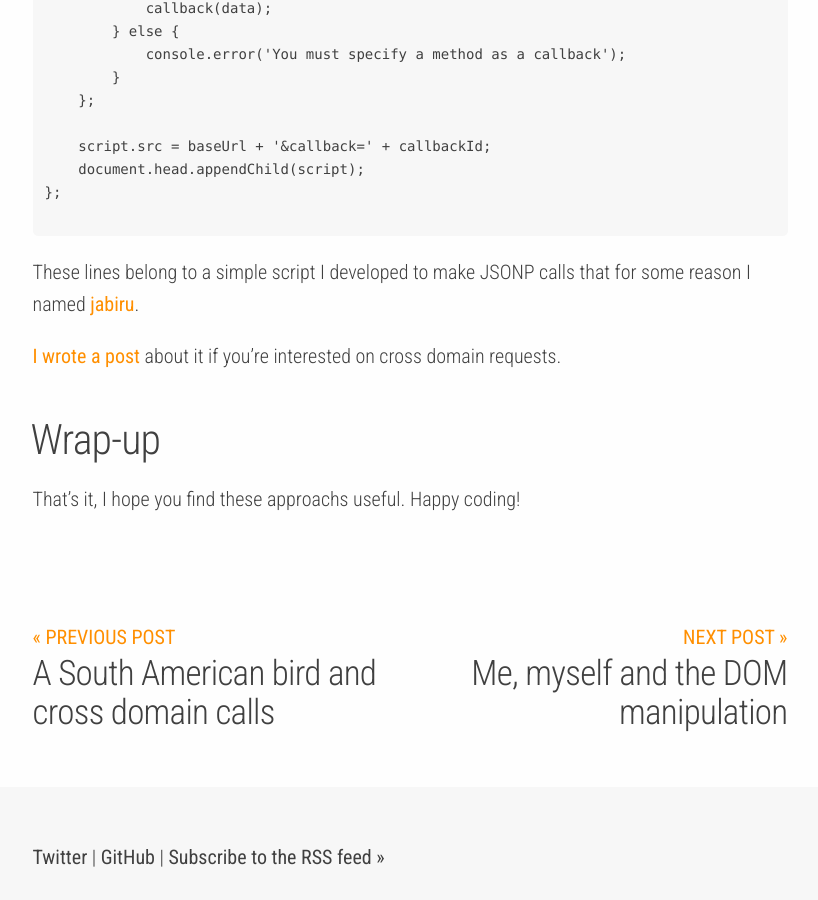
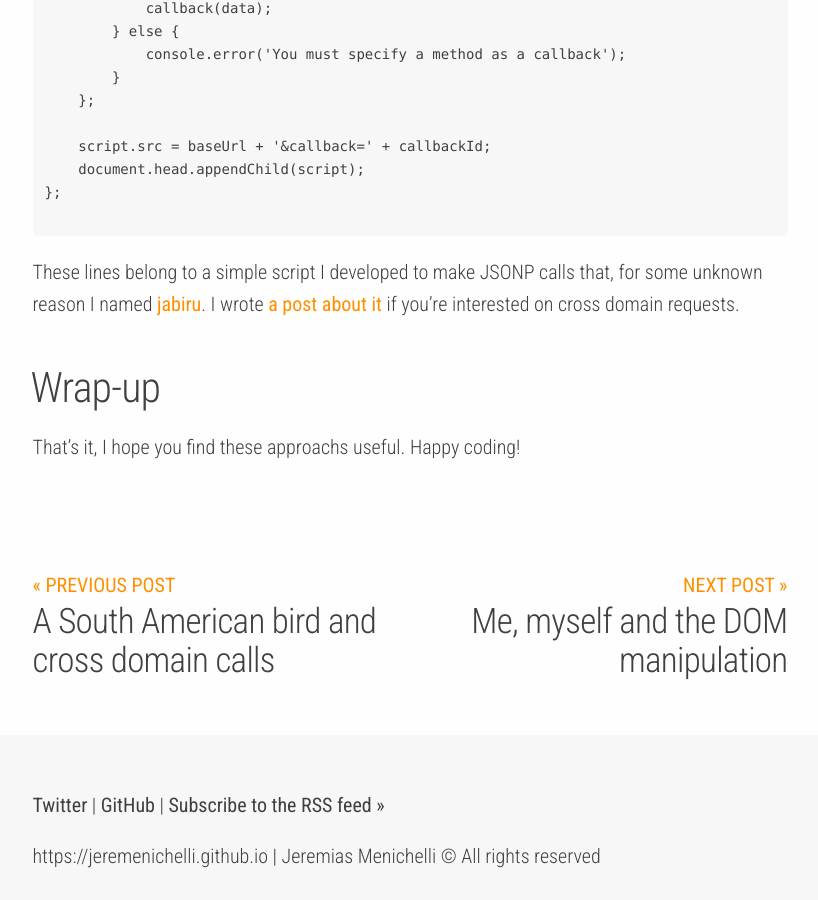
Before and after one commit to jeremenichelli/jeremenichelli.github.io, a Jekyll site: the page built from _posts/2014-10-13-the-power-of-using-object-literals.md, in a window 1280 px wide and 900 px high, scrolled down 5179 px. Shown: the whole window, without its empty margins (230-1048 px from the left). Built offline with Jekyll 4.4.1, drawn with Linux system fonts in a browser that asks for light colours.

Commit message:
Corrections on a very old post

````diff
--- a/_posts/2014-10-13-the-power-of-using-object-literals.md
+++ b/_posts/2014-10-13-the-power-of-using-object-literals.md
@@ -180,9 +180,7 @@
 
 ```
 
-These lines belong to a simple script I developed to make JSONP calls that for some reason I named <a href="https://www.github.com/jeremenichelli/jabiru" target="_blank">jabiru</a>.
-
-<a href="/2014/09/south-american-bird-cross-domain-calls/" target="_blank">I wrote a post</a> about it if you're interested on cross domain requests.
+These lines belong to a simple script I developed to make JSONP calls that, for some unknown reason I named <a href="https://www.github.com/jeremenichelli/jabiru" target="_blank">jabiru</a>. I wrote <a href="/2014/09/south-american-bird-cross-domain-calls/" target="_blank">a post about it</a> if you're interested on cross domain requests.
 
 
 ## Wrap-up
````
